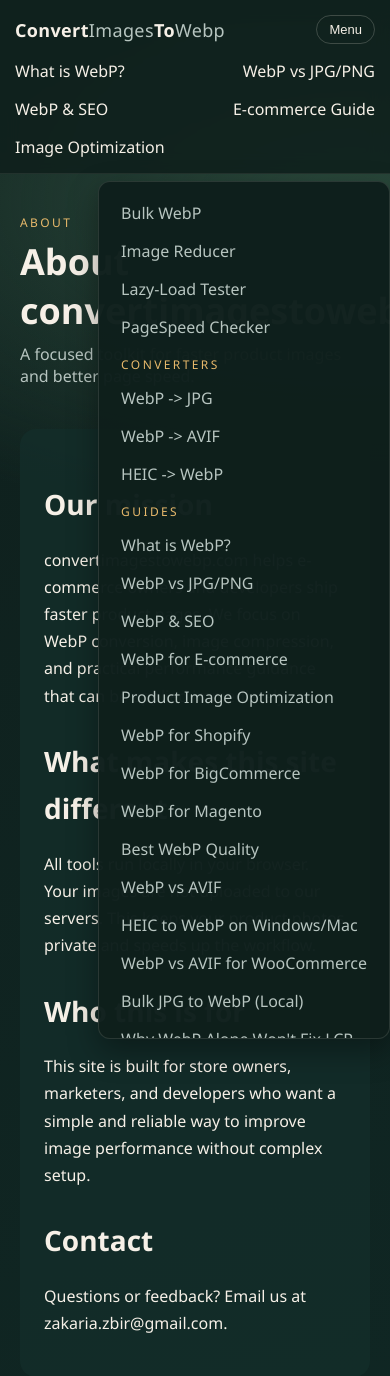
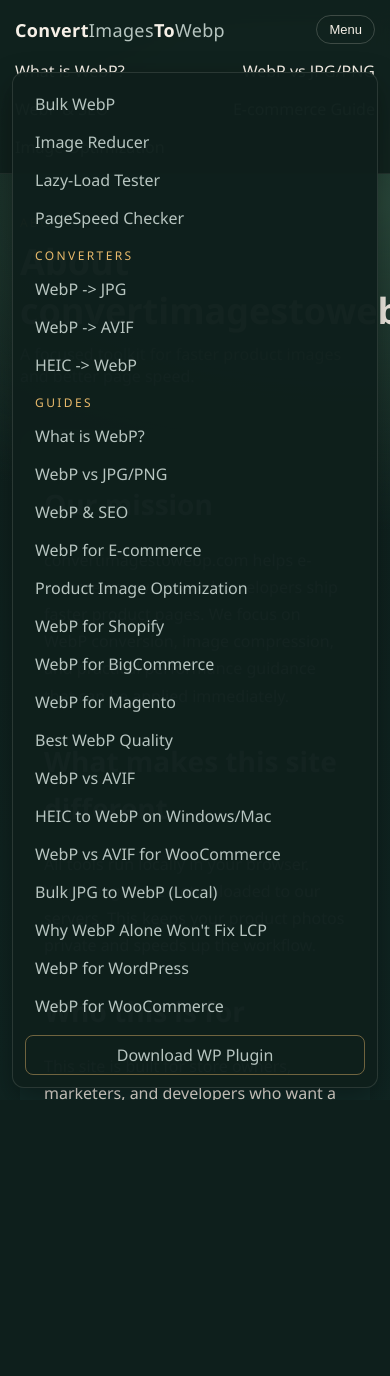
Before and after one commit to ZBIRZAK/convertimagestowebp, a PHP site: page /about.html in a window 390 px wide, after a click on "Menu"; the page is wider, and only the part inside the window is pictured. Shown: the top 1376 px of that part. After the commit the page ends 1100 px from the top of that part, so only its background shows below. Run offline with PHP 8.4, Linux system fonts and the light colour scheme.

Commit message:
update style for menu on mobile

```diff
--- a/styles.css
+++ b/styles.css
@@ -808,6 +808,13 @@ main {
 @media (max-width: 900px) {
   .mobile-toggle { display: inline-flex; }
   .mobile-menu {
-    max-width: calc(100vw - 24px);
+    position: fixed;
+    top: 72px;
+    right: 12px;
+    left: 12px;
+    min-width: 0;
+    max-width: none;
+    max-height: calc(100vh - 84px);
+    touch-action: pan-y;
   }
 }
```
